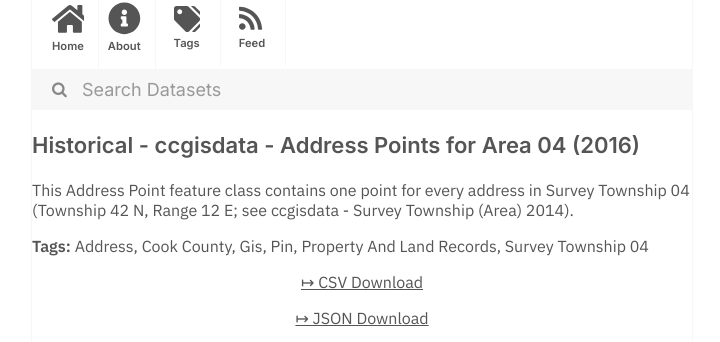
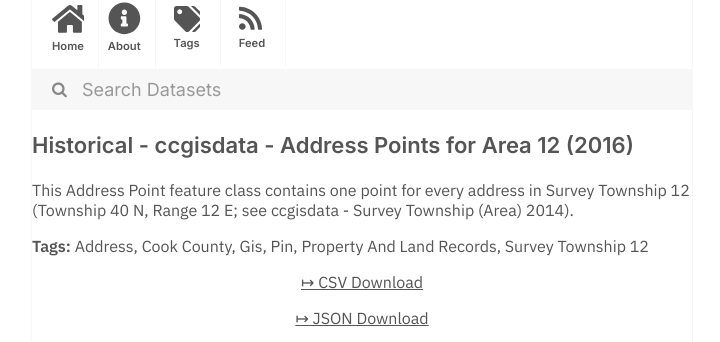
Before and after one commit to dayda-entities/cook-county-of-illinois, a Jekyll site: the page built from _posts/2020-11-10-historical-ccgisdata-address-p.md, in a window 1280 px wide. Shown: the part 216-558 px from the top of the page, without its empty margins (278-998 px from the left). Built offline with Jekyll 4.4.1, drawn with Linux system fonts in a browser that asks for light colours.

Commit message:
Publish Data

```diff
--- a/_posts/2020-11-10-historical-ccgisdata-address-p.md
+++ b/_posts/2020-11-10-historical-ccgisdata-address-p.md
@@ -1,7 +1,7 @@
 ---
-title: Historical - ccgisdata - Address Points for Area 04 (2016)
-created: '2020-11-10T16:57:12.577055'
-modified: '2020-11-10T16:57:12.577066'
+title: Historical - ccgisdata - Address Points for Area 12 (2016)
+created: '2020-11-10T16:57:13.298959'
+modified: '2020-11-10T16:57:13.298970'
 state: active
 type: dataset
 tags:
@@ -10,14 +10,14 @@ tags:
   - Gis
   - Pin
   - Property And Land Records
-  - Survey Township 04
+  - Survey Township 12
 groups:
   - Local Government
 csv_url: >-
-  https://datacatalog.cookcountyil.gov/api/views/nw2q-rhjv/rows.csv?accessType=DOWNLOAD
+  https://datacatalog.cookcountyil.gov/api/views/8xfp-wmtp/rows.csv?accessType=DOWNLOAD
 json_url: >-
-  https://datacatalog.cookcountyil.gov/api/views/nw2q-rhjv/rows.json?accessType=DOWNLOAD
+  https://datacatalog.cookcountyil.gov/api/views/8xfp-wmtp/rows.json?accessType=DOWNLOAD
 layout: post
 
 ---
-This Address Point feature class contains one point for every address in Survey Township 04 (Township 42 N, Range 12 E; see ccgisdata - Survey Township (Area) 2014).
+This Address Point feature class contains one point for every address in Survey Township 12 (Township 40 N, Range 12 E; see ccgisdata - Survey Township (Area) 2014).
```
